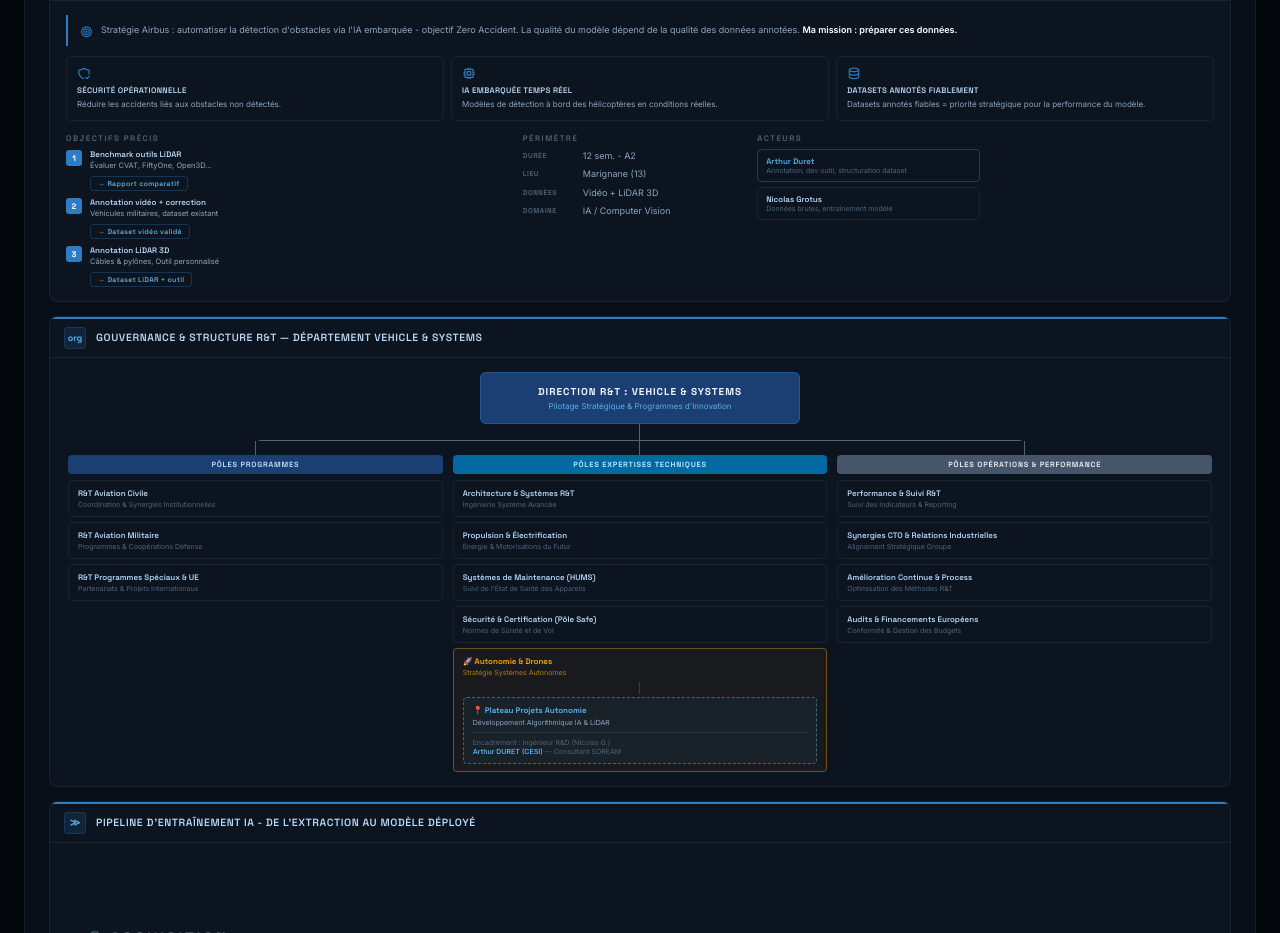
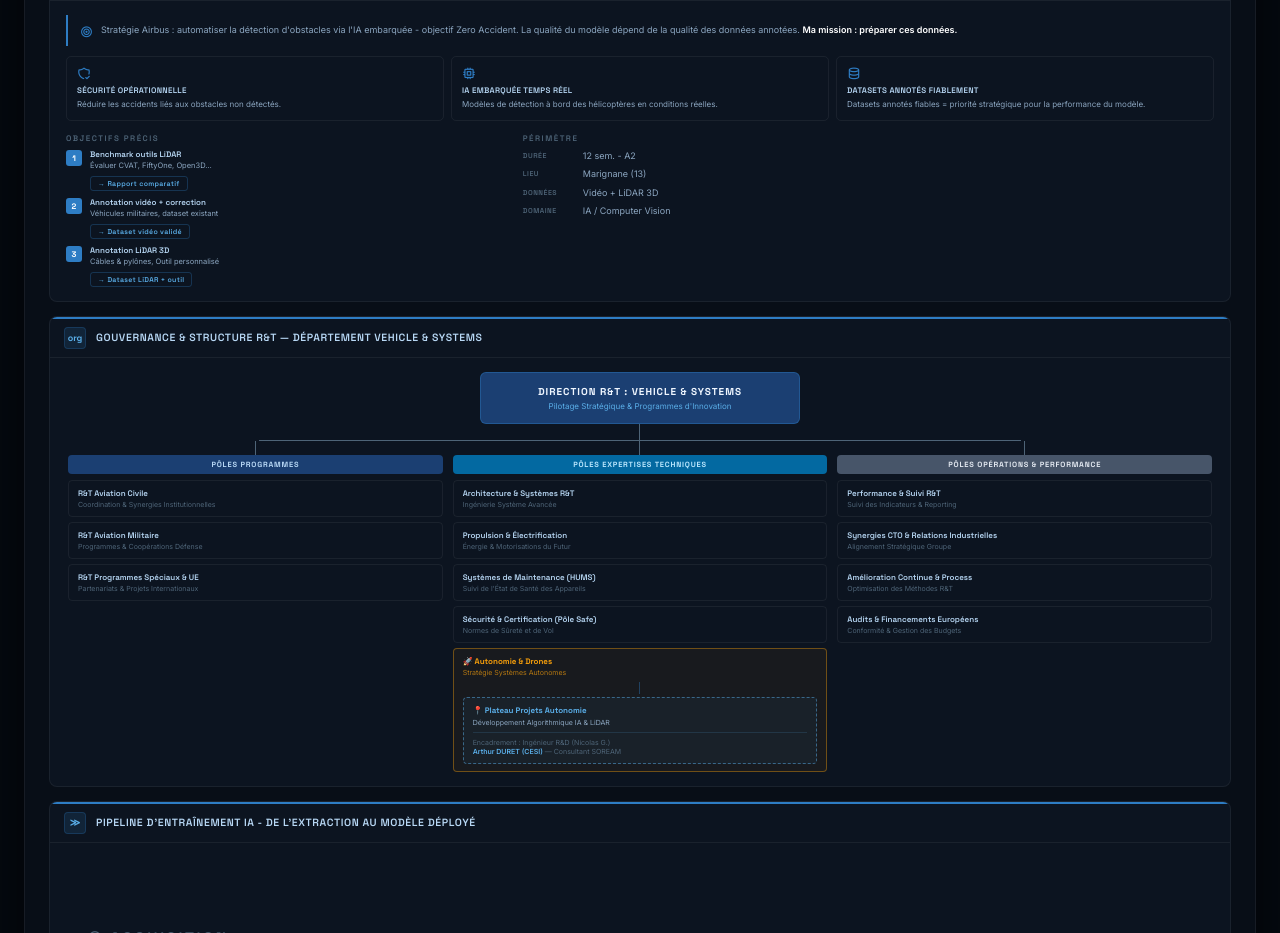
Before and after one commit to Arthurduret/Poster-Stage, a plain HTML site: page index.html in a window 1280 px wide. Shown: the part 860-1793 px from the top of the page. Drawn offline with Linux system fonts and the light colour scheme.

Commit message:
Remove 'Acteurs' section from index.html
Removed the 'Acteurs' section along with its content from the HTML.

```diff
--- a/index.html
+++ b/index.html
@@ -121,19 +121,6 @@
             <div class="kv"><div class="kk">Lieu</div><div class="kv-val">Marignane (13)</div></div>
             <div class="kv"><div class="kk">Données</div><div class="kv-val">Vidéo + LiDAR 3D</div></div>
             <div class="kv"><div class="kk">Domaine</div><div class="kv-val">IA / Computer Vision</div></div>
-          </div>
-          <div>
-            <div class="sl">Acteurs</div>
-            <div style="display:flex;flex-direction:column;gap:5px;">
-              <div style="border:1px solid var(--border-acc);border-radius:4px;padding:6px 8px;">
-                <div style="font-family:var(--font-title);font-size:8px;font-weight:600;color:var(--blue-light);">Arthur Duret</div>
-                <div style="font-size:7px;color:var(--muted2);font-family:var(--font-body);">Annotation, dev outil, structuration dataset</div>
-              </div>
-              <div style="border:1px solid var(--border);border-radius:4px;padding:6px 8px;">
-                <div style="font-family:var(--font-title);font-size:8px;font-weight:600;color:var(--blue-pale);">Nicolas Grotus</div>
-                <div style="font-size:7px;color:var(--muted2);font-family:var(--font-body);">Données brutes, entraînement modèle</div>
-              </div>
-            </div>
           </div>
         </div>
       </div>
```
